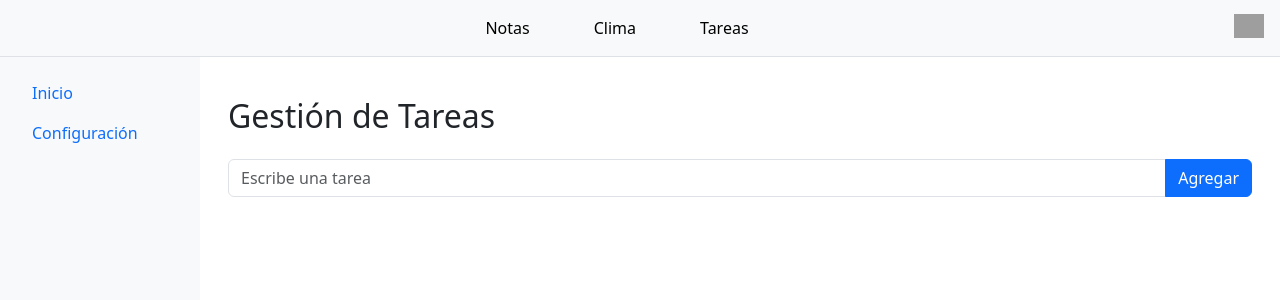
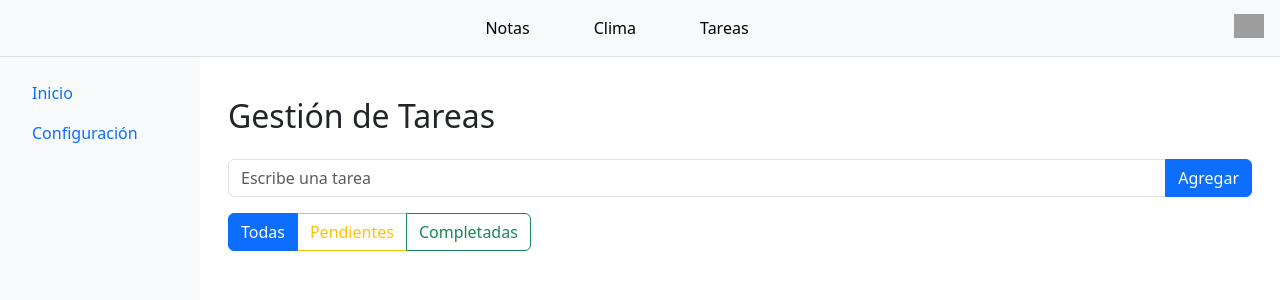
Before and after one commit to TheJonaCode/Personal-Dashboard, a React (Vite) app: page /tareas in a window 1280 px wide. Shown: the top 300 px of the page. Built offline with nearby package versions, Linux system fonts and the light colour scheme; grey boxes are pictures that could not be loaded.

Commit message:
filtro tareas

```diff
--- a/src/pages/Tareas.jsx
+++ b/src/pages/Tareas.jsx
@@ -3,6 +3,8 @@ import { useState, useEffect } from "react";
 function Tareas() {
   const [tarea, setTarea] = useState("");
   const [listaTareas, setListaTareas] = useState([]);
+  const [filtro, setFiltro] = useState("todas");
+
 
   // Cargar tareas guardadas
   useEffect(() => {
@@ -34,6 +36,13 @@ function Tareas() {
     setListaTareas(nuevasTareas);
   };
 
+  const obtenerTareasFiltradas = () => {
+  if (filtro === "completadas") return listaTareas.filter(t => t.completada);
+  if (filtro === "pendientes") return listaTareas.filter(t => !t.completada);
+  return listaTareas;
+};
+
+
   return (
     <div className="container mt-4">
       <h2>Gestión de Tareas</h2>
@@ -43,8 +52,21 @@ function Tareas() {
         <button onClick={agregarTarea} className="btn btn-primary"> Agregar </button>
       </div>
 
+      <div className="btn-group mb-3">
+      <button onClick={() => setFiltro("todas")} className={`btn btn-outline-primary ${filtro === "todas" ? "active" : ""}`}>
+        Todas
+      </button>
+      <button onClick={() => setFiltro("pendientes")} className={`btn btn-outline-warning ${filtro === "pendientes" ? "active" : ""}`}>
+        Pendientes
+      </button>
+      <button onClick={() => setFiltro("completadas")} className={`btn btn-outline-success ${filtro === "completadas" ? "active" : ""}`}>
+        Completadas
+      </button>
+      </div>
+
+
       <ul className="list-group">
-        {listaTareas.map((t, index) => (
+        {obtenerTareasFiltradas().map((t, index) => (
             <li
             key={index}
             className={`list-group-item d-flex justify-content-between align-items-center ${
@@ -63,6 +85,7 @@ function Tareas() {
             </li>
         ))}
         </ul>
+
     </div>
   );
 }
```
Lines whose indentation alone changed are shown as unchanged.
